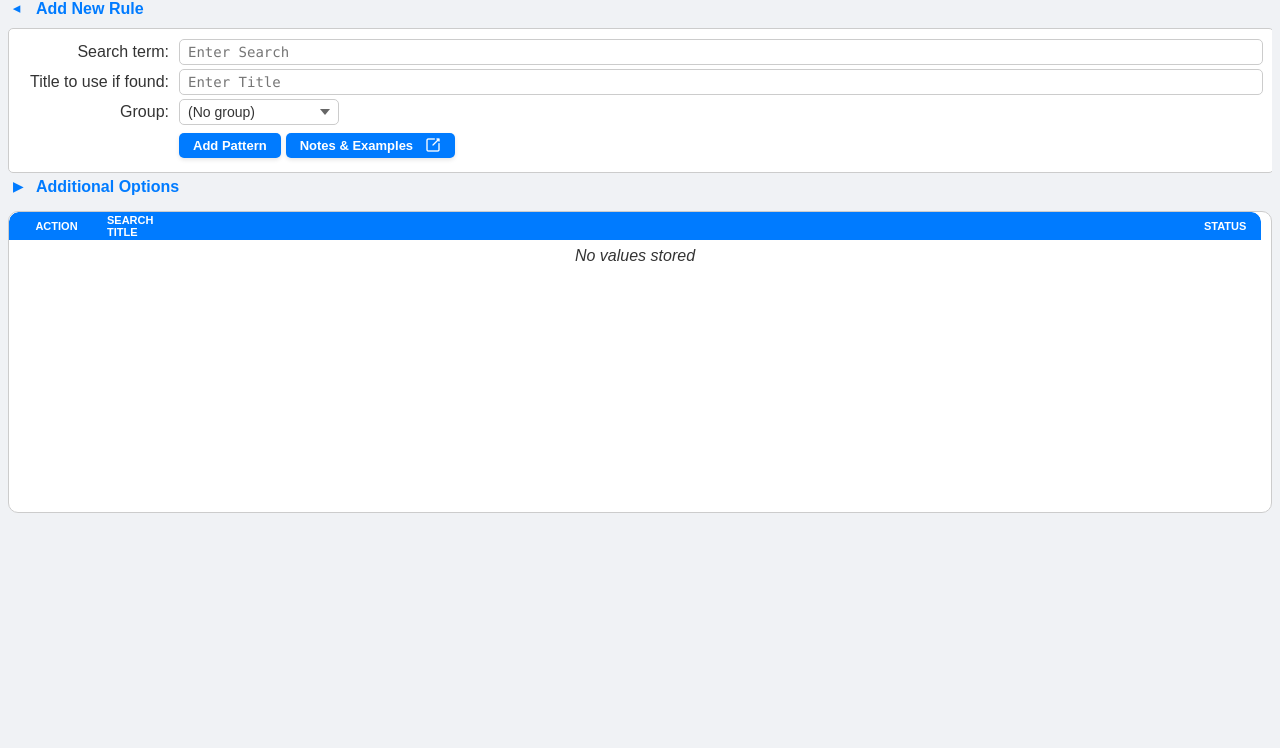
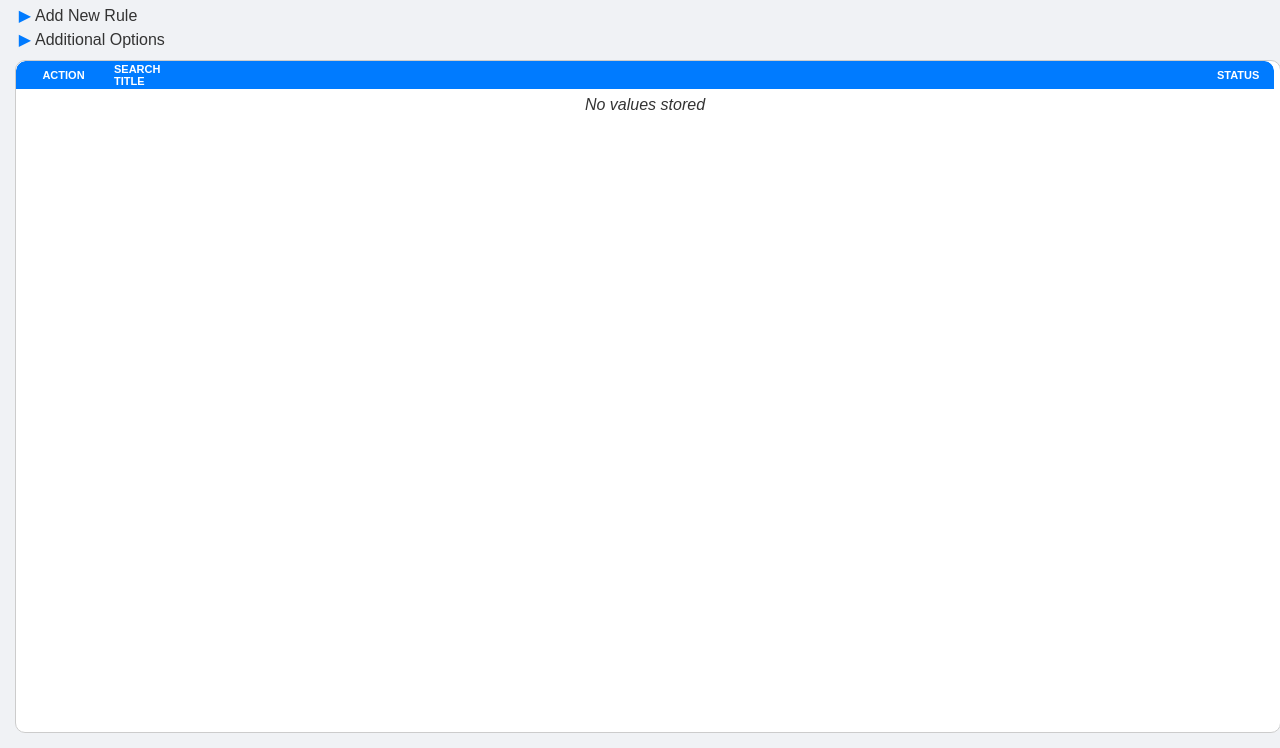
Before and after one commit to irvinm/Title-Tamer, a browser extension: page src/options/options.html in a window 1280 px wide. Shown: the part 60-808 px from the top of the page. Drawn offline with Linux system fonts and the light colour scheme.

Commit message:
Refactor options page styles and layout
Rewrite and clean up options page styling: major refactor of src/options/options.css to normalize box-sizing, consolidate theme variables, remove/replace many inline styles, improve table/container layout (sticky headers, scrollbar styling, fixed table layout), and tighten paddings/margins. Adds fixed popup dimensions and adjusts patterns table container flex behavior to ensure correct scrolling and clipping. Minor HTML/JS updates (src/options/options.html, src/options/options.js) were made to remove inline styles and align markup/behavior with the new CSS structure.

```diff
--- a/src/options/options.css
+++ b/src/options/options.css
@@ -1,3 +1,7 @@
+* {
+    box-sizing: border-box;
+}
+
 .theme-preferences-fieldset {
     display: flex;
     flex-direction: column;
@@ -34,11 +38,15 @@
     display: none;
     margin-top: 10px;
     border: 1px solid var(--input-border);
-    padding: 10px;
-    width: calc(100% - 20px);
+    padding: 10px 10px 2px 10px;
+    width: 100%;
     background-color: var(--secondary-bg);
     border-radius: 5px;
     color: var(--text-color);
+}
+
+.collapsible-content > :last-child {
+    margin-bottom: 0 !important;
 }
 
 /* Container for fieldsets and theme section */
@@ -50,17 +58,16 @@
 }
 
 .patterns-table-container {
-    flex: 1;
+    width: 100%;
+    flex: 1 1 auto !important; /* Maximizes remaining vertical space */
     min-height: 0;
     overflow-y: auto;
     overflow-x: hidden;
-    margin-top: 4px;
+    margin-top: 5px;
     border-radius: 10px;
     background: var(--secondary-bg);
     border: 1px solid var(--input-border);
     color: var(--text-color);
-    scrollbar-width: thin;
-    scrollbar-color: var(--input-border) transparent;
     scrollbar-gutter: stable;
 }
 
@@ -138,17 +145,18 @@ thead th {
 }
 
 html {
-    height: 100%;
+    height: 600px; /* Fixed popup height */
+    width: 800px;  /* Fixed popup width */
     overflow: hidden;
 }
 
 body {
     height: 100%;
     overflow: hidden;
-    box-sizing: border-box;
     display: flex;
     flex-direction: column;
     font-family: Arial, sans-serif;
+    padding: 7px 7px 12px 7px; /* Added 5px extra to bottom */
     background-color: var(--background-color, #f0f2f5);
     color: var(--text-color, #333);
     transition: background-color 0.3s, color 0.3s;
@@ -194,6 +202,11 @@ body {
 
 /* Theme-specific styles using variables */
 /* Header and Title Styling */
+#pattern-form {
+    flex: 0 0 auto !important;
+    width: 100%;
+}
+
 .app-header {
     display: flex;
     align-items: center;
@@ -201,6 +214,7 @@ body {
     margin-bottom: 6px;
     padding-bottom: 8px;
     border-bottom: 1px solid var(--input-border);
+    width: 100%;
 }
 
 .header-logo {
@@ -636,44 +650,6 @@ button:disabled {
 
 
 
-.collapsible-content {
-    display: none;
-    margin-top: 5px;
-    border: 1px solid var(--input-border);
-    padding: 10px;
-    width: calc(100% - 20px);
-    background-color: var(--secondary-bg);
-    border-radius: 5px;
-    color: var(--text-color);
-}
-
-.toggle-arrow {
-    cursor: pointer;
-    display: flex;
-    align-items: center;
-    color: var(--primary-color);
-    font-weight: bold;
-    margin: 12px 0 4px 0;
-    user-select: none;
-    height: 24px;
-}
-
-.toggle-arrow::before {
-    content: '';
-    margin-right: 8px;
-    font-size: 0.8em;
-    width: 14px;
-    display: inline-block;
-}
-
-.toggle-arrow.collapsed::before {
-    content: '\25B6'; /* ▶ */
-}
-
-.toggle-arrow.expanded::before {
-    content: '\25BC'; /* ▼ */
-}
-
 #toggle-add-rule {
     margin-top: 0; /* First one don't need top margin */
 }
@@ -682,34 +658,7 @@ button:disabled {
     margin-top: 16px;
 }
 
-/*
-.toggle-arrow.collapsed::before {
-    content: '\25B6';
-    width: 20px;
-    margin-bottom: 3px;
-    align-content: center !important;
-    justify-content: center;
-    display: flex;
-}
-
-.toggle-arrow.expanded::before {
-    content: '\25BC';
-    width: 20px;
-    align-content: center;
-    justify-content: center;
-    display: flex;
-    margin-right: 3px;
-    height: 20px;
-}
-*/
-
-.toggle-arrow {
-    cursor: pointer;
-    display: flex;
-    align-items: center;
-    width: 99%;
-    height: 20px;
-}
+/* Commented out block removed for safety */
 
 #toggle-options {
     margin-top: 4px;
@@ -1063,28 +1012,7 @@ dialog::backdrop {
 }
 */
 
-.toggle-arrow::before {
-    content: '\25B6';
-    /* Right-pointing arrow */
-    width: 20px;
-    height: 20px;
-    display: flex;
-    align-items: center;
-    justify-content: center;
-    transform: rotate(0deg);
-    /* Default rotation */
-}
-
-.toggle-arrow.collapsed::before {
-    transform: rotate(0deg);
-    /* Right-pointing arrow */
-    margin-bottom: 2px;
-}
-
-.toggle-arrow.expanded::before {
-    transform: rotate(90deg);
-    /* Down-pointing arrow */
-}
+/* Conflict-prone arrow logic removed to favor unified rotation system at bottom of file */
 
 .custom-alert {
     display: none;
@@ -1151,19 +1079,14 @@ body {
 */
 
 .patterns-table-container {
-    max-height: 300px;
-    /* Max height for the container to shrink when few rows */
+    flex: 1; /* Stretch to fill all available vertical space */
+    min-height: 0;
     overflow-y: auto;
-    /* Enable vertical scrolling */
     overflow-x: hidden;
-    /* Prevent horizontal spillage */
     margin-top: 10px;
-    /* Add 20px of space above the table */
     margin-bottom: 3px;
     border-radius: 10px;
-    /* Rounded corners */
     transform: translateZ(0);
-    /* Force new stacking context to clip absolute/sticky children */
 }
 
 table {
@@ -1275,3 +1198,33 @@ input:checked + .slider:before {
     filter: none;
     opacity: 1;
 }
+
+/* ── Minimal Arrow Fix (Rotation-Only) ───────────────────────── */
+/* This block ensures single arrows without breaking the theme */
+.group-toggle::before, .toggle-arrow::before {
+    content: '\25B6'; /* Right-Pointing Triangle symbols handled by CSS */
+    display: inline-block;
+    width: 20px;
+    height: 20px;
+    line-height: 20px;
+    text-align: center;
+    transition: transform 0.2s ease;
+    color: var(--primary-color);
+}
+
+.group-toggle.expanded::before, .toggle-arrow.expanded::before {
+    transform: rotate(90deg) !important;
+}
+
+.group-toggle.collapsed::before, .toggle-arrow.collapsed::before {
+    transform: rotate(0deg) !important;
+}
+
+/* ── Responsive Tab View Support ───────────────────────────── */
+/* When the popup is opened in a wider tab (via the link) */
+@media (min-width: 801px) {
+    html, body {
+        height: 100vh !important;
+        width: 100vw !important;
+    }
+}
--- a/src/options/options.js
+++ b/src/options/options.js
@@ -93,7 +93,7 @@ document.addEventListener('DOMContentLoaded', async () => {
         setExpanded(startExpanded);
     }
 
-    setupToggle('toggle-add-rule', 'add-rule-content', true);
+    setupToggle('toggle-add-rule', 'add-rule-content', false);
     setupToggle('toggle-options', 'additional-options', false);
 
     // Load the loadDiscardedTabs value from storage and set the checkbox state
@@ -280,11 +280,13 @@ function toggleGroupCollapse(headerRow) {
     if (collapsedGroups.has(groupName)) {
         collapsedGroups.delete(groupName);
         rows.forEach(r => { r.style.display = ''; });
-        if (toggle) toggle.textContent = '\u25BC';
+        if (toggle) toggle.classList.remove('collapsed');
+        if (toggle) toggle.classList.add('expanded');
     } else {
         collapsedGroups.add(groupName);
         rows.forEach(r => { r.style.display = 'none'; });
-        if (toggle) toggle.textContent = '\u25B6';
+        if (toggle) toggle.classList.remove('expanded');
+        if (toggle) toggle.classList.add('collapsed');
     }
     // Defensive: always keep the header row itself visible
     headerRow.style.display = '';
@@ -512,7 +514,7 @@ async function restoreOptions() {
                         <div class="group-header-inner">
                             <span class="group-header-left">
                                 <span class="drag-handle" title="Drag to reorder">&#x28FF;</span>
-                                <span class="group-toggle">${isCollapsed ? '&#x25B6;' : '&#x25BC;'}</span>
+                                <span class="group-toggle ${isCollapsed ? 'collapsed' : 'expanded'}"></span>
                                 <span class="group-name-text">${escapedName}</span>
                             </span>
                             <span class="group-header-right">
```
Also changed, not shown: src/options/options.html (+1 -1 lines).
